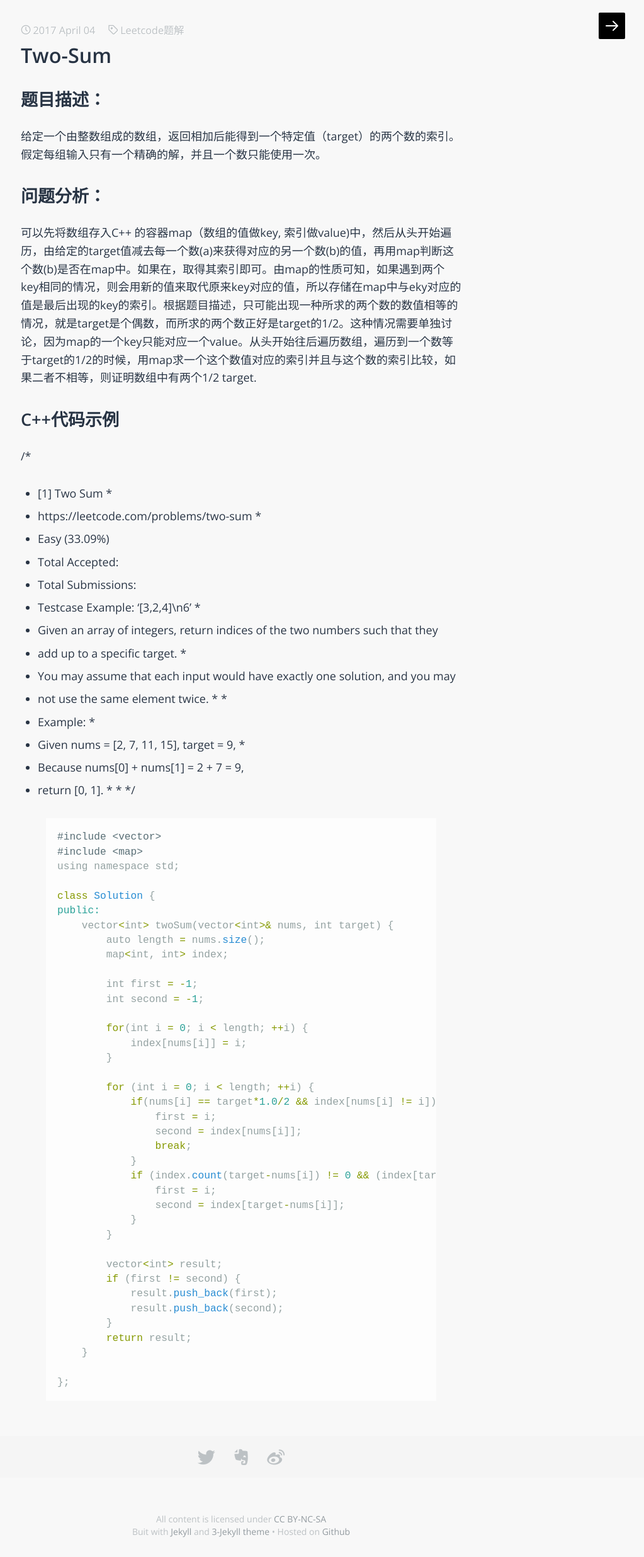
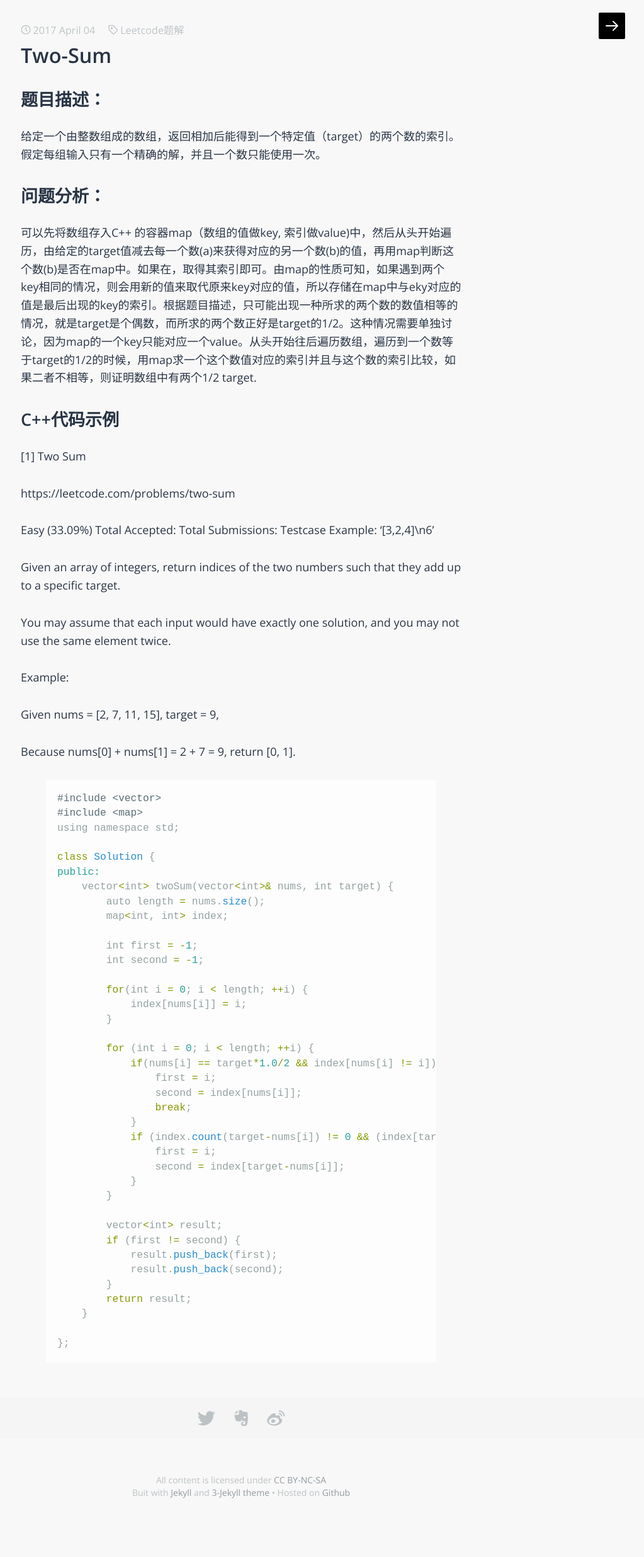
Before and after one commit to fankunpeng/fankunpeng.github.io, a Jekyll site: the page built from _posts/2017-04-04-two_sum.markdown, in a window 1280 px wide. Shown: the whole page at 63% size, without its empty margins (257-1280 px from the left). Built offline with Jekyll 4.4.1, drawn with Linux system fonts in a browser that asks for light colours; some web fonts are replaced; some of the changed lines change nothing that is shown.

Commit message:
modify twosum

```diff
--- a/_posts/2017-04-04-two_sum.markdown
+++ b/_posts/2017-04-04-two_sum.markdown
@@ -9,33 +9,28 @@
 # 问题分析：
 可以先将数组存入C++ 的容器map（数组的值做key, 索引做value)中，然后从头开始遍历，由给定的target值减去每一个数(a)来获得对应的另一个数(b)的值，再用map判断这个数(b)是否在map中。如果在，取得其索引即可。由map的性质可知，如果遇到两个key相同的情况，则会用新的值来取代原来key对应的值，所以存储在map中与eky对应的值是最后出现的key的索引。根据题目描述，只可能出现一种所求的两个数的数值相等的情况，就是target是个偶数，而所求的两个数正好是target的1/2。这种情况需要单独讨论，因为map的一个key只能对应一个value。从头开始往后遍历数组，遍历到一个数等于target的1/2的时候，用map求一个这个数值对应的索引并且与这个数的索引比较，如果二者不相等，则证明数组中有两个1/2 target.
 # C++代码示例
-/*
- * [1] Two Sum
- *
- * https://leetcode.com/problems/two-sum
- *
- * Easy (33.09%)
- * Total Accepted:
- * Total Submissions:
- * Testcase Example:  '[3,2,4]\n6'
- *
- * Given an array of integers, return indices of the two numbers such that they
- * add up to a specific target.
- *
- * You may assume that each input would have exactly one solution, and you may
- * not use the same element twice.
- *
- *
- * Example:
- *
- * Given nums = [2, 7, 11, 15], target = 9,
- *
- * Because nums[0] + nums[1] = 2 + 7 = 9,
- * return [0, 1].
- *
- *
- */
+  [1] Two Sum
 
+  https://leetcode.com/problems/two-sum
+
+  Easy (33.09%)
+  Total Accepted:
+  Total Submissions:
+  Testcase Example:  '[3,2,4]\n6'
+
+  Given an array of integers, return indices of the two numbers such that they
+  add up to a specific target.
+
+  You may assume that each input would have exactly one solution, and you may
+  not use the same element twice.
+
+
+  Example:
+
+  Given nums = [2, 7, 11, 15], target = 9,
+
+  Because nums[0] + nums[1] = 2 + 7 = 9,
+  return [0, 1].
 
 {% highlight ruby %}
 #include <vector>
```
